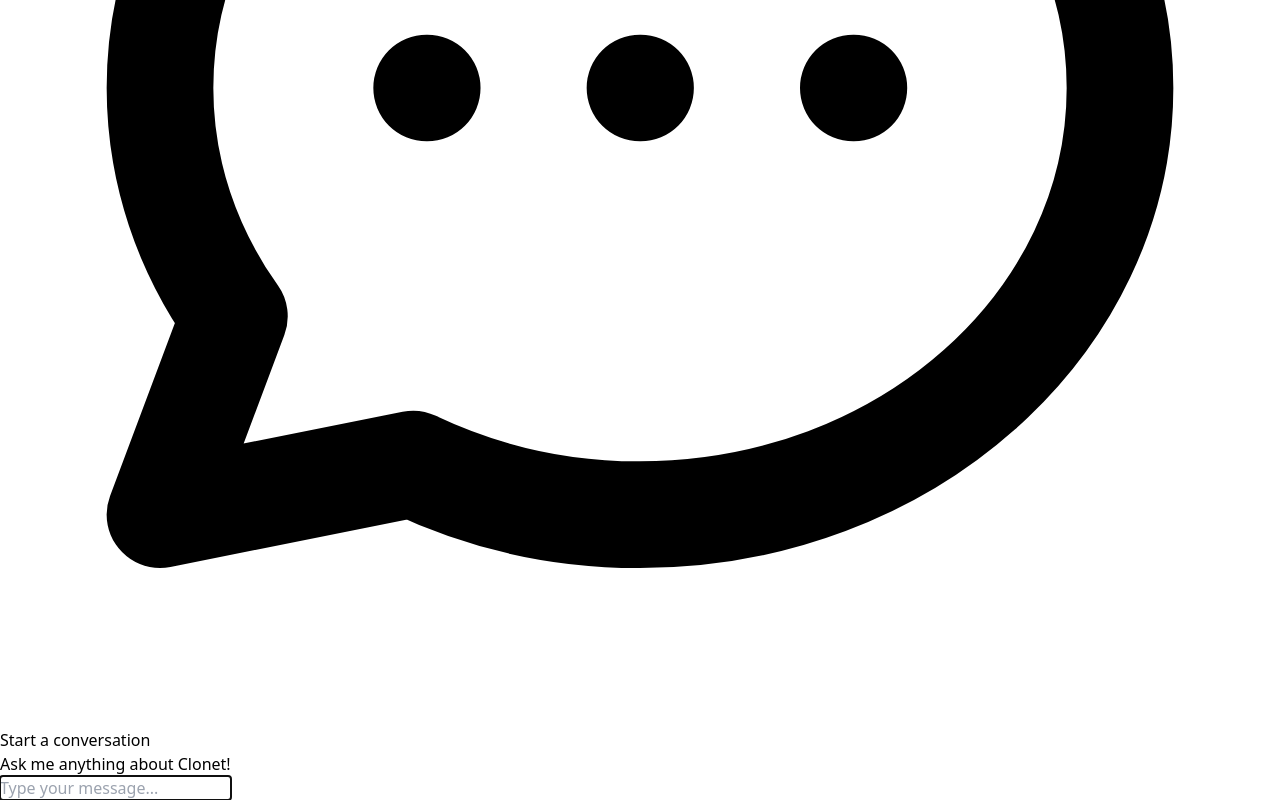
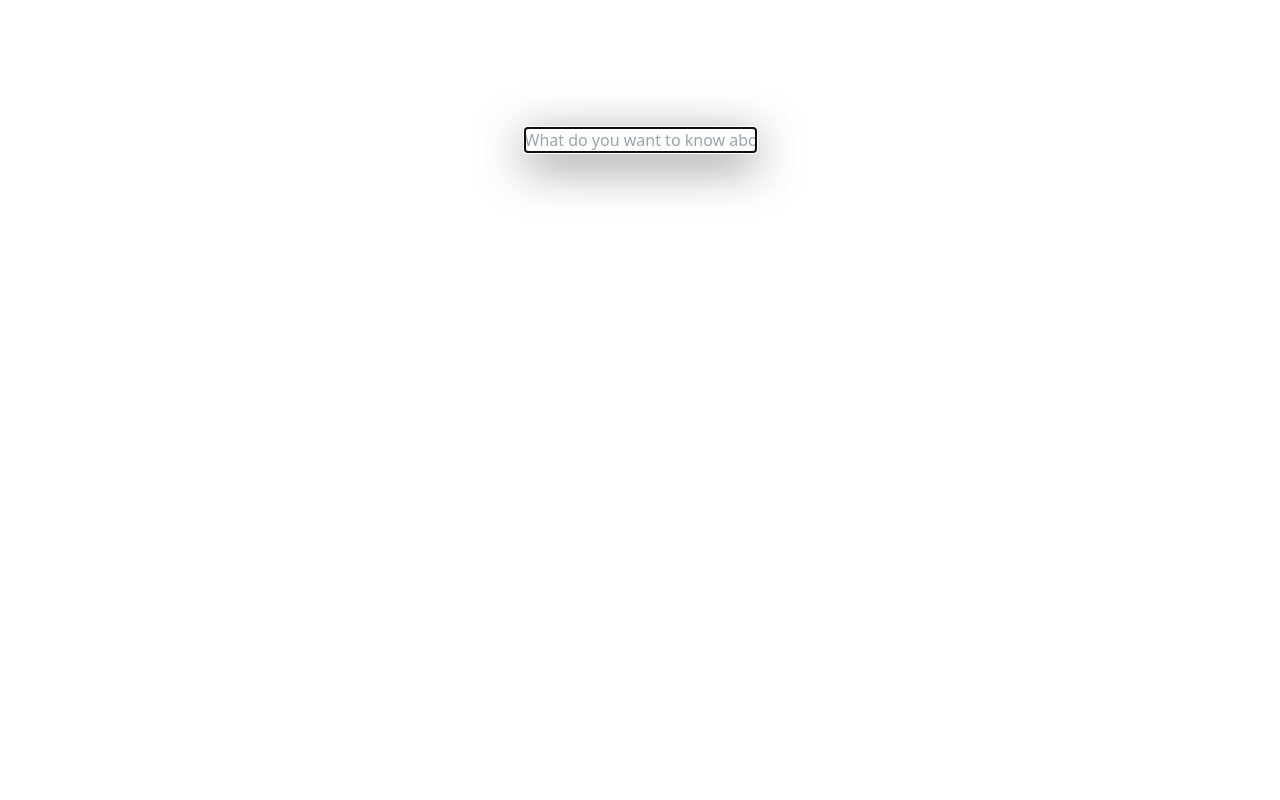
Before and after one commit to welcmhome/clonet-chatbot, a Next.js app: page / in a window 1280 px wide. Shown: the part 600-1400 px from the top of the page. After the commit the page ends 800 px from the top, so only its background shows below. Built offline with nearby package versions, Linux system fonts and the light colour scheme.

Commit message:
Force redeploy with updated free DeepSeek model

```diff
--- a/src/components/FloatingChatbot.tsx
+++ b/src/components/FloatingChatbot.tsx
@@ -1,44 +1,18 @@
 'use client'
 
-import { useState, useRef, useEffect } from 'react'
-
-interface Message {
-  id: string
-  role: 'user' | 'assistant'
-  content: string
-  timestamp: Date
-}
+import { useState, useRef } from 'react'
 
 export default function FloatingChatbot() {
   const [inputValue, setInputValue] = useState('')
   const [isSending, setIsSending] = useState(false)
-  const [messages, setMessages] = useState<Message[]>([])
+  const [lastResponse, setLastResponse] = useState('')
   const inputRef = useRef<HTMLInputElement>(null)
-  const messagesEndRef = useRef<HTMLDivElement>(null)
-
-  const scrollToBottom = () => {
-    messagesEndRef.current?.scrollIntoView({ behavior: 'smooth' })
-  }
-
-  useEffect(() => {
-    scrollToBottom()
-  }, [messages])
 
   const handleSubmit = async (e: React.FormEvent) => {
     e.preventDefault()
     if (!inputValue.trim() || isSending) return
 
     console.log('Sending message:', inputValue.trim())
-
-    const userMessage: Message = {
-      id: Date.now().toString(),
-      role: 'user',
-      content: inputValue.trim(),
-      timestamp: new Date(),
-    }
-
-    setMessages(prev => [...prev, userMessage])
-    setInputValue('')
     setIsSending(true)
 
     try {
@@ -48,7 +22,7 @@ export default function FloatingChatbot() {
           'Content-Type': 'application/json',
         },
         body: JSON.stringify({
-          message: userMessage.content,
+          message: inputValue.trim(),
         }),
       })
 
@@ -67,130 +41,92 @@ export default function FloatingChatbot() {
         throw new Error(data.error)
       }
 
-      const assistantMessage: Message = {
-        id: (Date.now() + 1).toString(),
-        role: 'assistant',
-        content: data.response,
-        timestamp: new Date(),
-      }
-
-      setMessages(prev => [...prev, assistantMessage])
+      setLastResponse(data.response)
+      setInputValue('')
     } catch (error) {
       console.error('Chat error:', error)
-      const errorMessage: Message = {
-        id: (Date.now() + 1).toString(),
-        role: 'assistant',
-        content: 'Sorry, I encountered an error. Please try again.',
-        timestamp: new Date(),
-      }
-      setMessages(prev => [...prev, errorMessage])
+      const errorMessage = error instanceof Error ? error.message : 'Unknown error occurred'
+      setLastResponse(`Error: ${errorMessage}`)
     } finally {
       setIsSending(false)
       inputRef.current?.focus()
     }
   }
 
-  const formatTime = (date: Date) => {
-    return date.toLocaleTimeString([], { hour: '2-digit', minute: '2-digit' })
-  }
-
   return (
-    <div className="fixed inset-0 flex flex-col bg-black">
-      {/* Chat Header */}
-      <div className="flex items-center justify-between px-6 py-4 border-b border-[#35353b] bg-[#1a1a1a]">
-        <h1 className="text-white font-semibold text-lg">Clonet Chat</h1>
-        <div className="text-gray-400 text-sm">
-          Powered by DeepSeek
-        </div>
-      </div>
-
-      {/* Messages Container */}
-      <div className="flex-1 overflow-y-auto px-4 py-4 space-y-4">
-        {messages.length === 0 ? (
-          <div className="flex items-center justify-center h-full">
-            <div className="text-center text-gray-400">
-              <div className="w-16 h-16 mx-auto mb-4 rounded-full bg-[#35353b] flex items-center justify-center">
-                <svg className="w-8 h-8" fill="none" stroke="currentColor" viewBox="0 0 24 24">
-                  <path strokeLinecap="round" strokeLinejoin="round" strokeWidth={2} d="M8 12h.01M12 12h.01M16 12h.01M21 12c0 4.418-4.03 8-9 8a9.863 9.863 0 01-4.255-.949L3 20l1.395-3.72C3.512 15.042 3 13.574 3 12c0-4.418 4.03-8 9-8s9 3.582 9 8z" />
-                </svg>
-              </div>
-              <p className="text-lg font-medium">Start a conversation</p>
-              <p className="text-sm mt-2">Ask me anything about Clonet!</p>
-            </div>
-          </div>
-        ) : (
-          messages.map((message) => (
     <div
-              key={message.id}
-              className={`flex ${message.role === 'user' ? 'justify-end' : 'justify-start'}`}
+      style={{
+        position: 'fixed',
+        left: '50%',
+        bottom: 48,
+        zIndex: 9999,
+        transform: 'translateX(-50%)',
+        width: '100%',
+        display: 'flex',
+        flexDirection: 'column',
+        alignItems: 'center',
+        gap: '16px',
+      }}
     >
+      {/* Response Display */}
+      {lastResponse && (
         <div
-                className={`max-w-[80%] lg:max-w-[70%] rounded-2xl px-4 py-3 ${
-                  message.role === 'user'
-                    ? 'bg-blue-600 text-white'
-                    : 'bg-[#35353b] text-white'
-                }`}
+          className="w-full max-w-[750px] mx-2 md:mx-0 rounded-3xl border border-[#35353b] shadow-2xl p-6"
+          style={{
+            background: 'rgba(24,24,28,0.92)',
+            backdropFilter: 'blur(24px)',
+            WebkitBackdropFilter: 'blur(24px)',
+            boxShadow: '0 12px 48px 0 rgba(0,0,0,0.55)',
+          }}
         >
-                <p className="text-sm leading-relaxed whitespace-pre-wrap">{message.content}</p>
-                <p className="text-xs opacity-60 mt-2">
-                  {formatTime(message.timestamp)}
-                </p>
-              </div>
-            </div>
-          ))
-        )}
-
-        {/* Typing Indicator */}
-        {isSending && (
-          <div className="flex justify-start">
-            <div className="bg-[#35353b] text-white rounded-2xl px-4 py-3">
-              <div className="flex items-center space-x-2">
-                <div className="w-2 h-2 bg-white rounded-full animate-bounce"></div>
-                <div className="w-2 h-2 bg-white rounded-full animate-bounce" style={{ animationDelay: '0.1s' }}></div>
-                <div className="w-2 h-2 bg-white rounded-full animate-bounce" style={{ animationDelay: '0.2s' }}></div>
-              </div>
-            </div>
+          <p className="text-white text-lg">{lastResponse}</p>
         </div>
       )}
 
-        <div ref={messagesEndRef} />
-      </div>
-
-      {/* Input Container - Fixed at Bottom */}
-      <div className="border-t border-[#35353b] bg-[#1a1a1a] p-4">
-        <form onSubmit={handleSubmit} className="flex items-center space-x-3">
+      {/* Input Form */}
+      <form
+        onSubmit={handleSubmit}
+        className="w-full max-w-[750px] mx-2 md:mx-0 flex items-center px-10 py-7 rounded-3xl border border-[#35353b] shadow-2xl"
+        style={{
+          background: 'rgba(24,24,28,0.92)',
+          backdropFilter: 'blur(24px)',
+          WebkitBackdropFilter: 'blur(24px)',
+          boxShadow: '0 12px 48px 0 rgba(0,0,0,0.55)',
+        }}
+      >
         <input
           ref={inputRef}
           type="text"
           value={inputValue}
           onChange={e => setInputValue(e.target.value)}
-            placeholder="Type your message..."
-            className="flex-1 bg-[#35353b] text-white placeholder-gray-400 rounded-2xl px-4 py-3 outline-none focus:ring-2 focus:ring-blue-500"
+          placeholder="What do you want to know about Clonet?"
+          className="flex-1 bg-transparent outline-none text-white placeholder-gray-400 text-xl px-0 py-0 h-[60px] md:h-[68px]"
           disabled={isSending}
           autoFocus
+          style={{ minWidth: 0 }}
         />
         <button
           type="submit"
           disabled={!inputValue.trim() || isSending}
-            className={`w-12 h-12 flex items-center justify-center rounded-full transition-all duration-200
-              ${inputValue.trim() && !isSending ? 'bg-blue-600 hover:bg-blue-700' : 'bg-[#35353b]'}
+          className={`ml-4 w-14 h-14 flex items-center justify-center rounded-full transition-all duration-200
+            ${inputValue.trim() && !isSending ? 'bg-gradient-to-br from-[#35353b] to-[#23232b] hover:from-blue-700 hover:to-purple-700 shadow-lg' : 'bg-[#23232b]'}
             ${isSending ? 'opacity-60 cursor-not-allowed' : ''}
           `}
           aria-label="Send"
+          style={{ boxShadow: '0 2px 16px 0 rgba(0,0,0,0.18)' }}
         >
           {isSending ? (
-              <svg className="w-5 h-5 animate-spin text-white" fill="none" viewBox="0 0 24 24">
+            <svg className="w-6 h-6 animate-spin text-white" fill="none" viewBox="0 0 24 24">
               <circle className="opacity-25" cx="12" cy="12" r="10" stroke="currentColor" strokeWidth="4"></circle>
               <path className="opacity-75" fill="currentColor" d="M4 12a8 8 0 018-8v8z"></path>
             </svg>
           ) : (
-              <svg className="w-5 h-5 text-white" fill="none" stroke="currentColor" strokeWidth={2} viewBox="0 0 24 24">
+            <svg className="w-7 h-7 text-white" fill="none" stroke="currentColor" strokeWidth={2.5} viewBox="0 0 24 24">
               <path strokeLinecap="round" strokeLinejoin="round" d="M12 19V5M12 5l6 6M12 5l-6 6" />
             </svg>
           )}
         </button>
       </form>
     </div>
-    </div>
   )
 }
```
Lines whose indentation alone changed are shown as unchanged.
